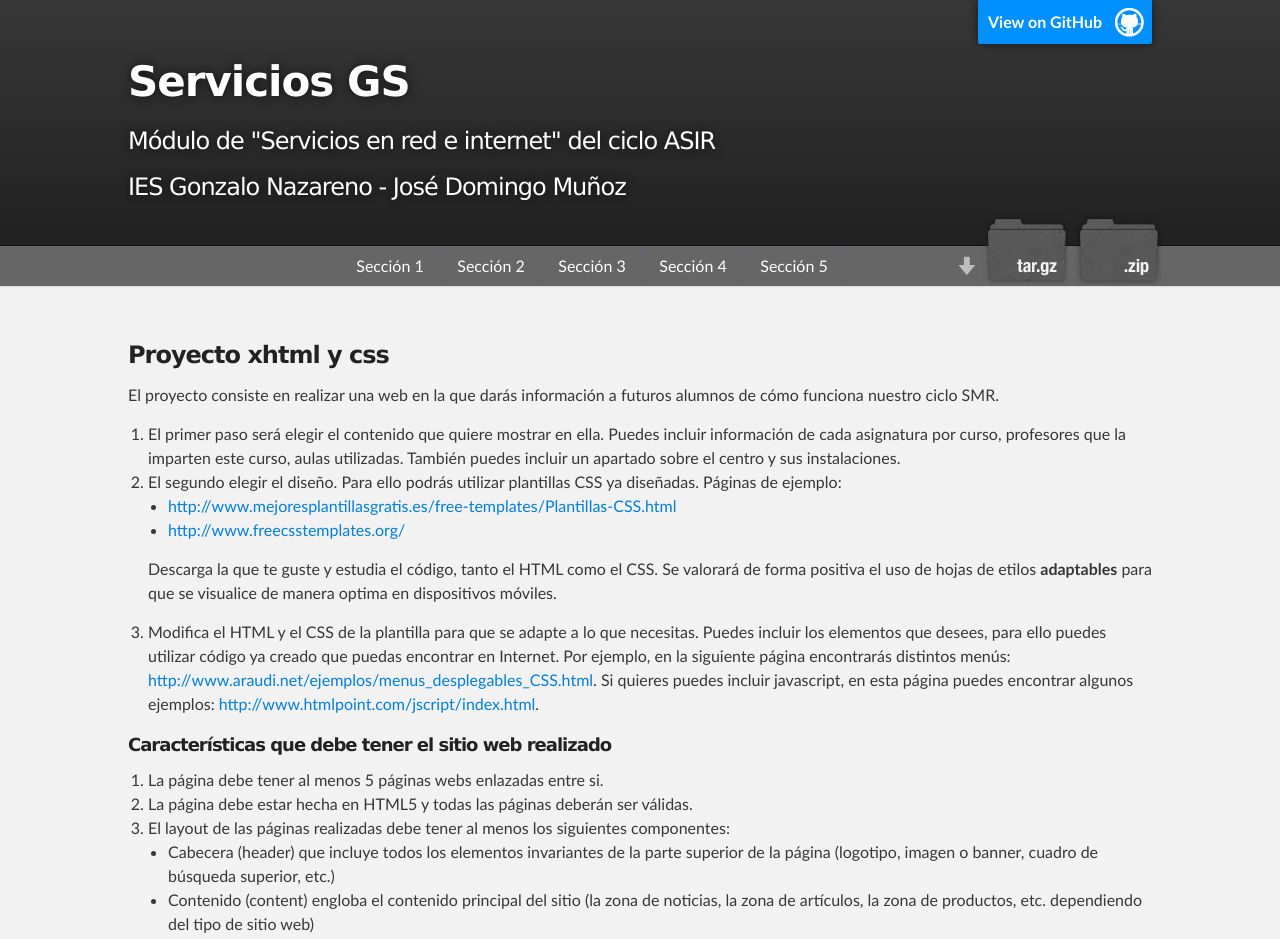
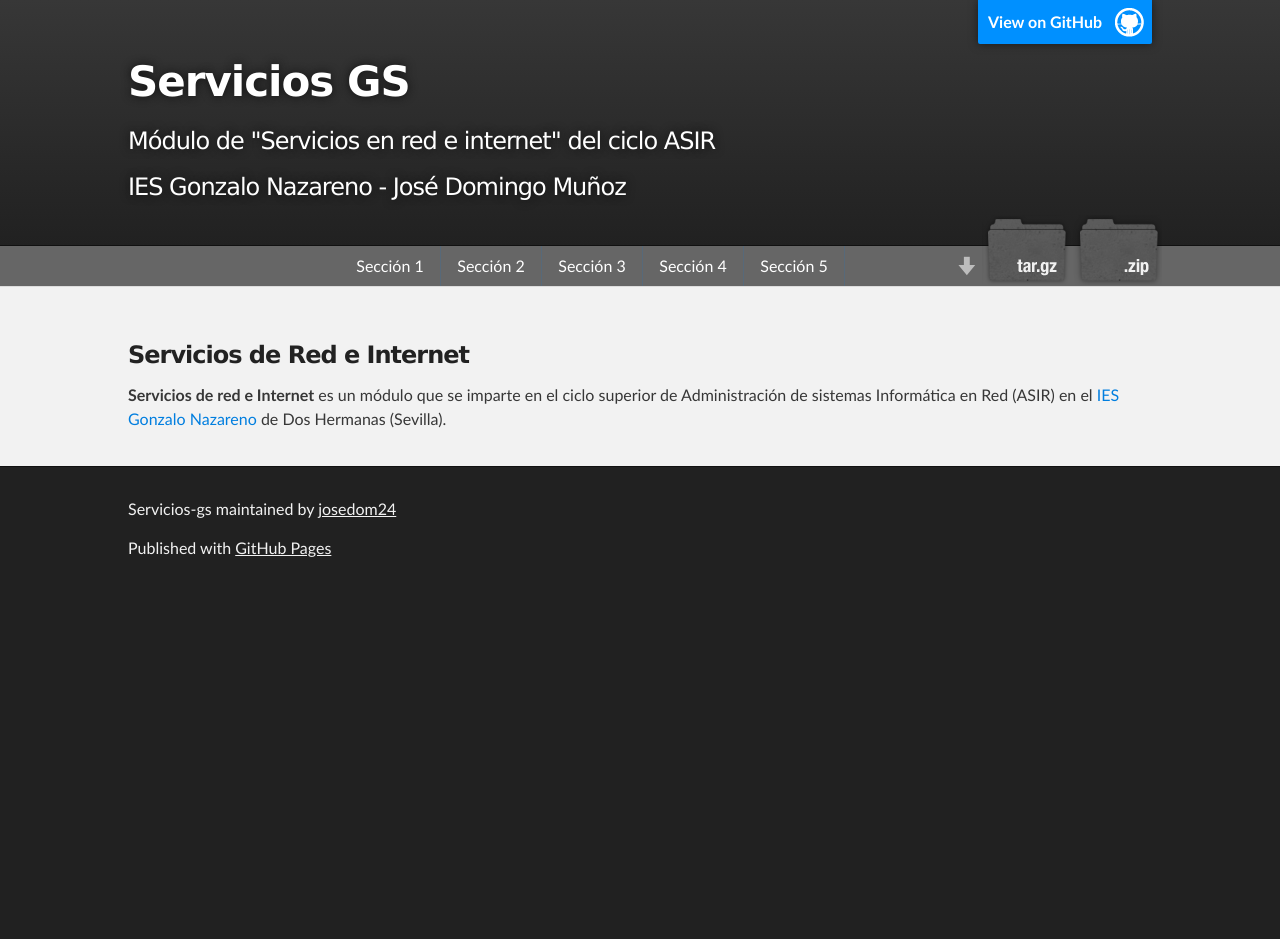
Before and after one commit to josedom24/servicios-gs, a Jekyll site: the page built from index.md, in a window 1280 px wide and 1400 px high. Shown: the top 939 px of the window. Built offline with Jekyll 4.4.1, drawn with Linux system fonts in a browser that asks for light colours; nearby versions of some CDN libraries; some of the changed text lies outside the part shown.

Commit message:
Sync README.md in master branch to index.md in gh-pages

```diff
--- a/index.md
+++ b/index.md
@@ -3,48 +3,6 @@ layout: index
 ---
 
 
-### Proyecto xhtml y css
+### Servicios de Red e Internet
 
-El proyecto consiste en realizar una web en la que darás información a futuros alumnos de cómo
-funciona nuestro ciclo SMR.
-
-1. El primer paso será elegir el contenido que quiere mostrar en ella. Puedes incluir información de cada asignatura por curso, profesores que la imparten este curso, aulas utilizadas. También puedes incluir un apartado sobre el centro y sus instalaciones.
-2. El segundo elegir el diseño. Para ello podrás utilizar plantillas CSS ya diseñadas. Páginas de ejemplo:
-	* [http://www.mejoresplantillasgratis.es/free-templates/Plantillas-CSS.html](http://www.mejoresplantillasgratis.es/free-templates/Plantillas-CSS.html)
-	* [http://www.freecsstemplates.org/](http://www.freecsstemplates.org/)
-
-	Descarga la que te guste y estudia el código, tanto el HTML como el CSS. Se valorará de forma positiva el uso de hojas de etilos **adaptables** para que se visualice de manera optima en dispositivos móviles.
-3. Modifica el HTML y el CSS de la plantilla para que se adapte a lo que necesitas. Puedes incluir los elementos que desees, para ello puedes utilizar código ya creado que puedas encontrar en Internet. Por ejemplo, en la siguiente página encontrarás distintos menús:
-[http://www.araudi.net/ejemplos/menus_desplegables_CSS.html](http://www.araudi.net/ejemplos/menus_desplegables_CSS.html). Si quieres puedes incluir javascript, en esta página puedes encontrar algunos ejemplos: [http://www.htmlpoint.com/jscript/index.html](http://www.htmlpoint.com/jscript/index.html).
-
-#### Características que debe tener el sitio web realizado
-
-1. La página debe tener al menos 5 páginas webs enlazadas entre si.
-2. La página debe estar hecha en HTML5 y todas las páginas deberán ser válidas.
-3. El layout de las páginas realizadas debe tener al menos los siguientes componentes:
-	* Cabecera (header) que incluye todos los elementos invariantes de la parte superior de la página (logotipo, imagen o banner, cuadro de búsqueda superior, etc.)
-	* Contenido (content) engloba el contenido principal del sitio (la zona de noticias, la zona de artículos, la zona de productos, etc. dependiendo del tipo de sitio web)
-	* Menú (menu) se emplea para agrupar todos los elementos del menú lateral de navegación de la página
-	* Pie (footer) que incluye todos los elementos invariantes de la parte inferior de la página (aviso de copyright, política de privacidad, términos de uso, etc.)
-	* Lateral (sidebar) se emplea para agrupar los elementos de las columnas laterales y secundarias de la página.
-
-	![layout](img/layout.gif)
-
-4. Se deben utilizar las etiquetas de texto estudiadas: títulos, párrafos, marcado de texto,...
-5. Al menos en una página debe existir enlaces a la misma página.
-6. Debe existir enlaces a páginas externas a nuestro sitio web.
-7. Debe existir alguna lista ordenada y no ordenada.
-8. Se deben incluir imágenes.
-9. Se debe incluir un mapa de imagen.
-10. Debe existir al menos una tabla.
-11. Debe existir un formulario que envíe los datos *http://dit.gonzalonazareno.org/~josedom/aweb/resultado.php*.
-12. Todas las páginas deben tener un favicon.
-
-#### Documentación a entregar
-
-* Estructura de ficheros que forman el sitio web comprimido.
-* La URL de la página donde tienes alojada la página, teniendo en cuenta que debe estar guardada en un directorio llamado **proyecto**.
-* Breve documento donde se describirá la página y se indicarán el origen de las plantillas descargadas y los códigos extra que hayamos incluido en nuestra web (menús,javascript,...)
-* Capturas de pantalla donde se vea la validación ed cada una de las páginas.
-
-[Volver](index)
+**Servicios de red e Internet** es un módulo que se imparte en el ciclo superior de Administración de sistemas Informática en Red (ASIR) en el [IES Gonzalo Nazareno](http://informatica.gonzalonazareno.org) de Dos Hermanas (Sevilla).
```
